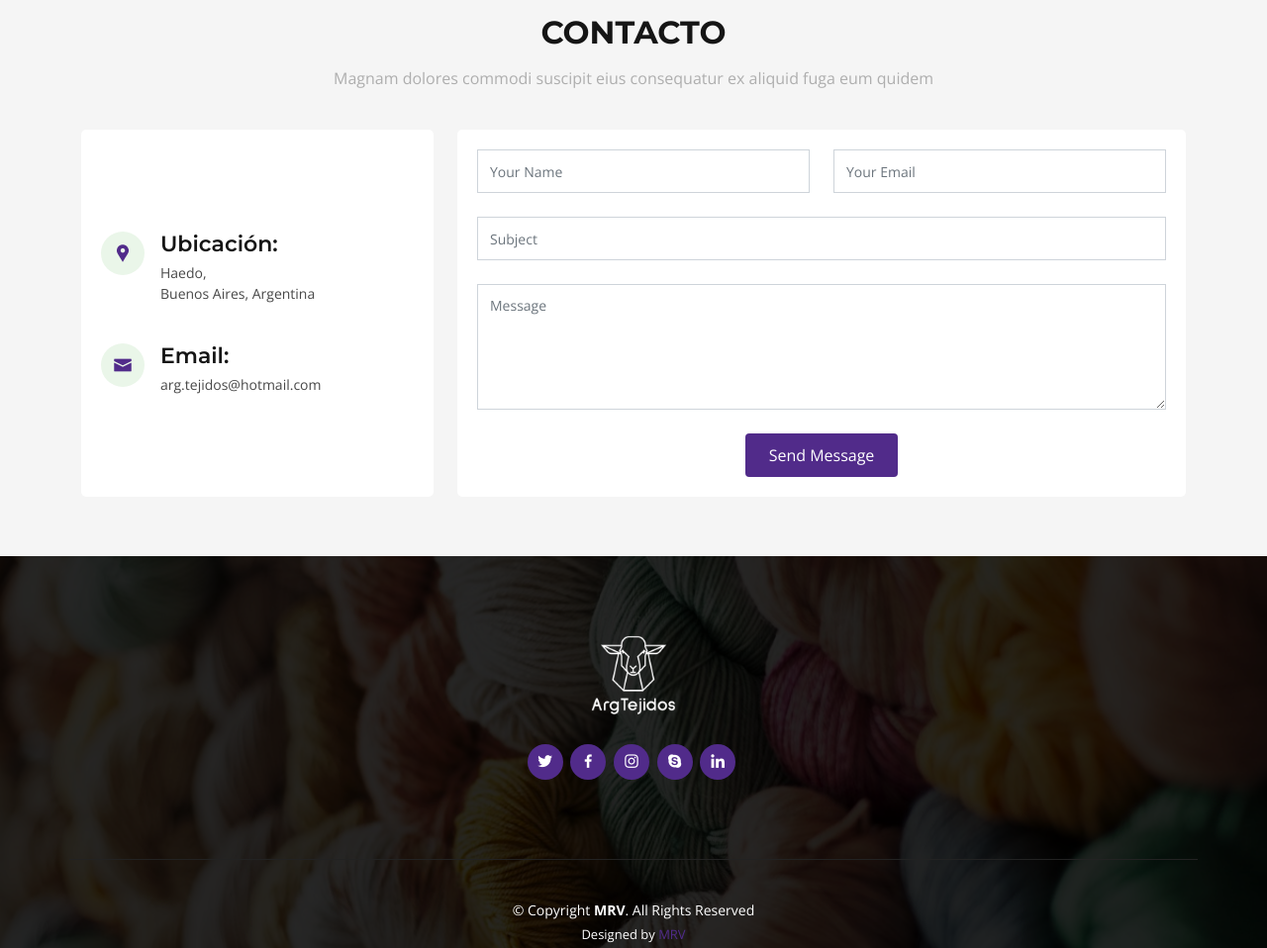
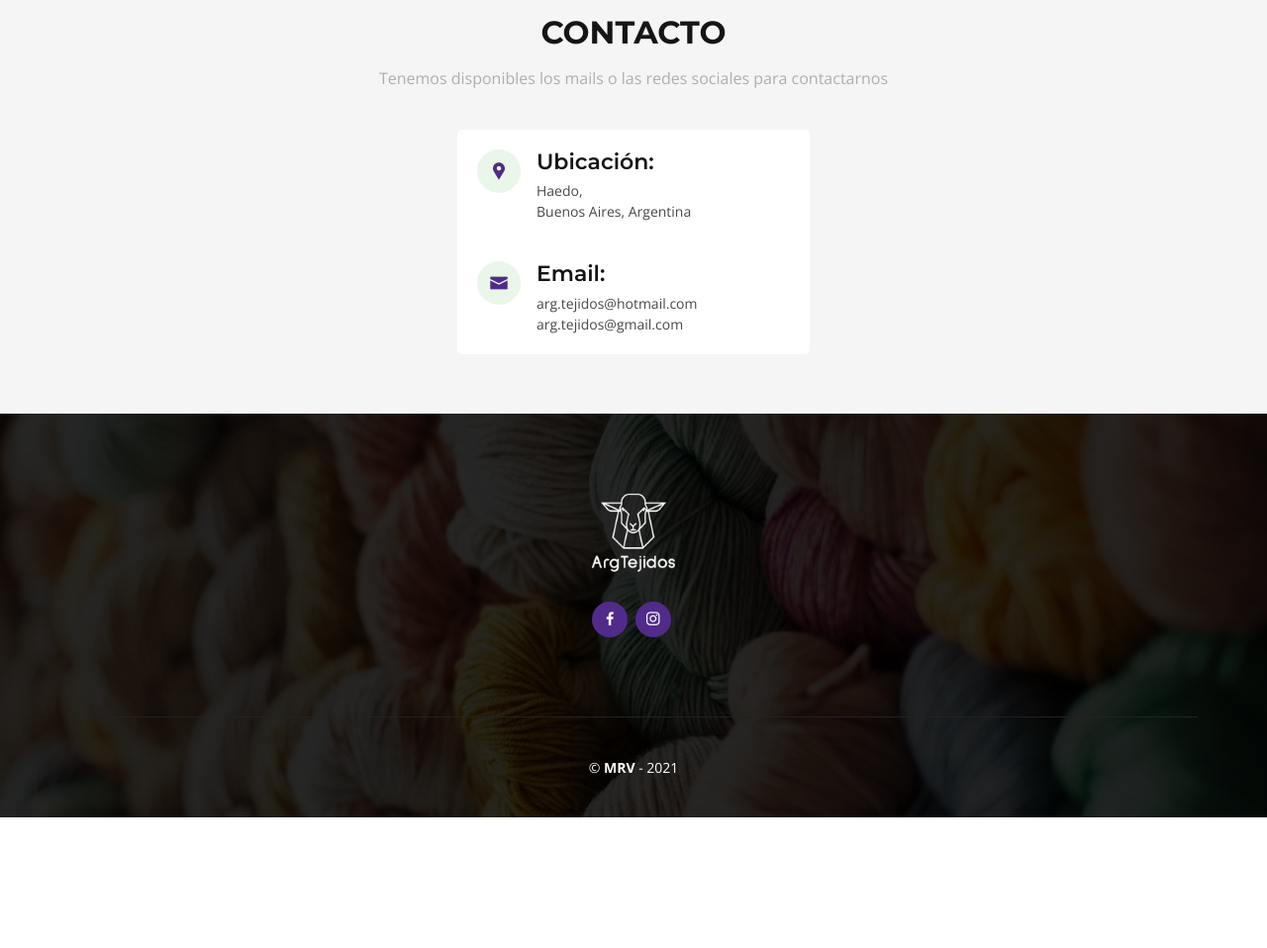
Before and after one commit to argtejidos/argtejidos.github.io, a plain HTML site: page index.html in a window 1280 px wide. Shown: the part 3520-4478 px from the top of the page at 99% size. After the commit the page ends 4346 px from the top, so only its background shows below. Drawn offline with nearby package versions, Linux system fonts and the light colour scheme.

Commit message:
--MF
--MF

```diff
--- a/index.html
+++ b/index.html
@@ -318,11 +318,12 @@
 
         <div class="section-title">
           <h2>Contacto</h2>
-          <p>Magnam dolores commodi suscipit eius consequatur ex aliquid fuga eum quidem</p>
+          <p>Tenemos disponibles los mails o las redes sociales para contactarnos</p>
         </div>
 
         <div class="row">
 
+          <div class="col-lg-4"></div>
           <div class="col-lg-4">
             <div class="info d-flex flex-column justify-content-center" data-aos="fade-right">
               <div class="address">
@@ -330,47 +331,15 @@
                 <h4>Ubicaci&oacute;n:</h4>
                 <p>Haedo,<br>Buenos Aires, Argentina</p>
               </div>
-
               <div class="email">
                 <i class="icofont-envelope"></i>
                 <h4>Email:</h4>
                 <p>arg.tejidos@hotmail.com</p>
+                <p>arg.tejidos@gmail.com</p>
               </div>
-
             </div>
-
           </div>
-
-          <div class="col-lg-8 mt-5 mt-lg-0">
-
-            <form action="forms/contact.php" method="post" role="form" class="php-email-form" data-aos="fade-left">
-              <div class="row">
-                <div class="col-md-6 form-group">
-                  <input type="text" name="name" class="form-control" id="name" placeholder="Your Name" data-rule="minlen:4" data-msg="Please enter at least 4 chars" />
-                  <div class="validate"></div>
-                </div>
-                <div class="col-md-6 form-group mt-3 mt-md-0">
-                  <input type="email" class="form-control" name="email" id="email" placeholder="Your Email" data-rule="email" data-msg="Please enter a valid email" />
-                  <div class="validate"></div>
-                </div>
-              </div>
-              <div class="form-group mt-3">
-                <input type="text" class="form-control" name="subject" id="subject" placeholder="Subject" data-rule="minlen:4" data-msg="Please enter at least 8 chars of subject" />
-                <div class="validate"></div>
-              </div>
-              <div class="form-group mt-3">
-                <textarea class="form-control" name="message" rows="5" data-rule="required" data-msg="Please write something for us" placeholder="Message"></textarea>
-                <div class="validate"></div>
-              </div>
-              <div class="mb-3">
-                <div class="loading">Loading</div>
-                <div class="error-message"></div>
-                <div class="sent-message">Your message has been sent. Thank you!</div>
-              </div>
-              <div class="text-center"><button type="submit">Send Message</button></div>
-            </form>
-
-          </div>
+          <div class="col-lg-4"></div>
 
         </div>
 
@@ -393,11 +362,8 @@
         </div>
 
         <div class="social-links">
-          <a href="#" class="twitter"><i class="bx bxl-twitter"></i></a>
           <a href="#" class="facebook"><i class="bx bxl-facebook"></i></a>
           <a href="#" class="instagram"><i class="bx bxl-instagram"></i></a>
-          <a href="#" class="google-plus"><i class="bx bxl-skype"></i></a>
-          <a href="#" class="linkedin"><i class="bx bxl-linkedin"></i></a>
         </div>
 
       </div>
@@ -405,14 +371,7 @@
 
     <div class="container footer-bottom clearfix">
       <div class="copyright">
-        &copy; Copyright <strong><span>MRV</span></strong>. All Rights Reserved
-      </div>
-      <div class="credits">
-        <!-- All the links in the footer should remain intact. -->
-        <!-- You can delete the links only if you purchased the pro version. -->
-        <!-- Licensing information: https://bootstrapmade.com/license/ -->
-        <!-- Purchase the pro version with working PHP/AJAX contact form: https://bootstrapmade.com/knight-free-bootstrap-theme/ -->
-        Designed by <a href="https://bootstrapmade.com/">MRV</a>
+        &copy; <strong><span>MRV</span></strong> - 2021
       </div>
     </div>
   </footer><!-- End Footer -->
```
